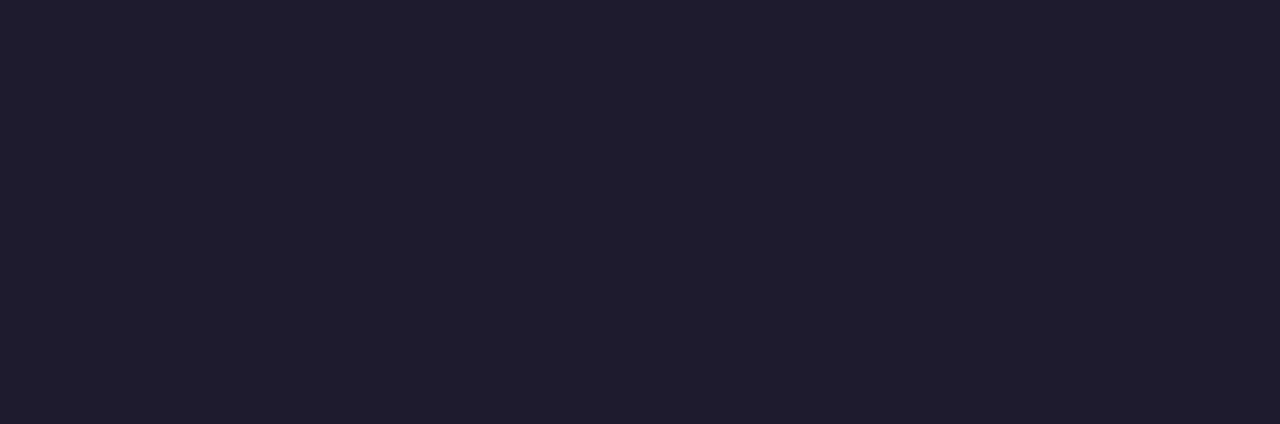
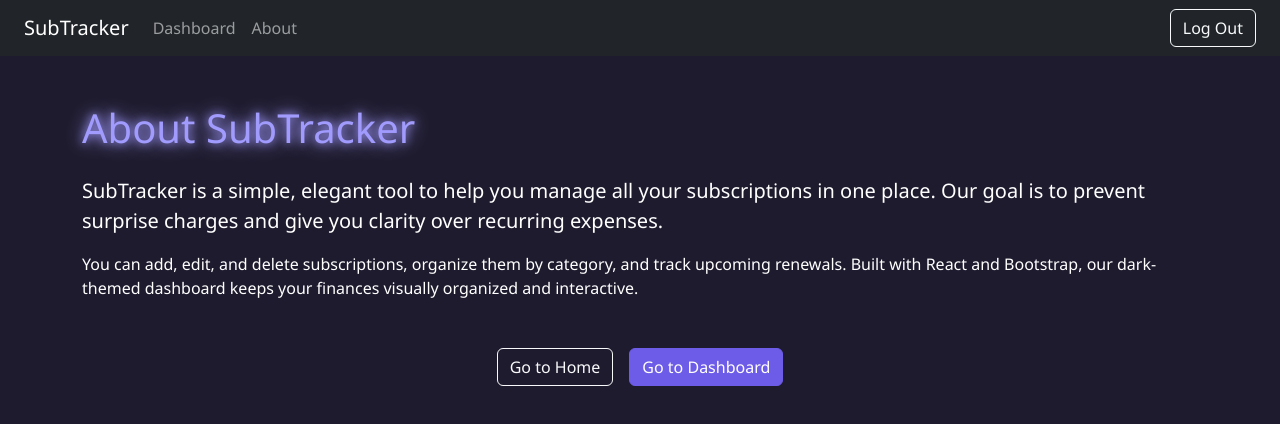
Before and after one commit to ReedyBranch/sub-tracker, a React (Vite) app in the folder frontend/: page /about in a window 1280 px wide. Before the commit this address had no page. Shown: the top 424 px of the page. Built offline with nearby package versions, Linux system fonts and the light colour scheme.

Commit message:
Added an about page and added routing to that page in order to get back to home. Also introduced some fixes for editing mode for a subscription in which user was not able to get out of edit more. Further fixed changes with form remining populated when a user decides to get our of edit mode.

```diff
--- a/frontend/src/App.tsx
+++ b/frontend/src/App.tsx
@@ -4,6 +4,7 @@ import Register from "./pages/Register";
 import Login from "./pages/Login";
 import SubDashboard from "./pages/SubDashboard";
 import PrivateRoute from "./routes/PrivateRoute";
+import About from "./pages/About";
 
 function App() {
   return (
@@ -11,6 +12,9 @@ function App() {
       <Route path="/" element={<Home />} />
       <Route path="/register" element={<Register />} />
       <Route path="/login" element={<Login />} />
+      <Route path="/about" element={<About />} />
+
+      {/* Private route for the dashboard */}
       <Route
         path="/dashboard"
         element={
--- a/frontend/src/components/NavBar.tsx
+++ b/frontend/src/components/NavBar.tsx
@@ -1,4 +1,4 @@
-import { useNavigate } from "react-router-dom";
+import { useNavigate, Link } from "react-router-dom";
 import "bootstrap/dist/css/bootstrap.min.css";
 
 function NavBar() {
@@ -10,13 +10,41 @@ function NavBar() {
   };
 
   return (
-    <nav className="navbar navbar-expand-lg navbar-light bg-light px-4">
-      <a className="navbar-brand" href="/">
+    <nav className="navbar navbar-expand-lg navbar-dark bg-dark px-4">
+      <Link className="navbar-brand" to="/">
         SubTracker
-      </a>
+      </Link>
 
-      <div className="ml-auto">
-        <button className="btn btn-outline-danger" onClick={handleLogout}>
+      <button
+        className="navbar-toggler"
+        type="button"
+        data-bs-toggle="collapse"
+        data-bs-target="#navbarNav"
+        aria-controls="navbarNav"
+        aria-expanded="false"
+        aria-label="Toggle navigation"
+      >
+        <span className="navbar-toggler-icon"></span>
+      </button>
+
+      <div className="collapse navbar-collapse" id="navbarNav">
+        <ul className="navbar-nav me-auto">
+          <li className="nav-item">
+            <Link className="nav-link" to="/dashboard">
+              Dashboard
+            </Link>
+          </li>
+          <li className="nav-item">
+            <Link className="nav-link" to="/about">
+              About
+            </Link>
+          </li>
+        </ul>
+
+        <button
+          className="btn btn-outline-light ms-auto"
+          onClick={handleLogout}
+        >
           Log Out
         </button>
       </div>
--- a/frontend/src/components/SubForm.tsx
+++ b/frontend/src/components/SubForm.tsx
@@ -25,17 +25,14 @@ const SubForm: React.FC<SubscriptionFormProps> = ({
   onSubmit,
   initialData,
 }) => {
-  const [name, setName] = useState(initialData?.name || "");
-  const [price, setPrice] = useState(initialData?.price || 0);
-  const [startDate, setStartDate] = useState(initialData?.startDate || "");
-  const [category, setCategory] = useState(initialData?.category || "");
-  const [paymentMethod, setPaymentMethod] = useState(
-    initialData?.paymentMethod || ""
-  );
-  const [frequency, setFrequency] = useState(
-    initialData?.frequency || "monthly"
-  );
+  const [name, setName] = useState("");
+  const [price, setPrice] = useState(0);
+  const [startDate, setStartDate] = useState("");
+  const [category, setCategory] = useState("");
+  const [paymentMethod, setPaymentMethod] = useState("");
+  const [frequency, setFrequency] = useState("monthly");
 
+  // ✅ Update form fields whenever initialData changes (or is cleared)
   useEffect(() => {
     if (initialData) {
       setName(initialData.name);
@@ -44,6 +41,14 @@ const SubForm: React.FC<SubscriptionFormProps> = ({
       setCategory(initialData.category);
       setPaymentMethod(initialData.paymentMethod);
       setFrequency(initialData.frequency);
+    } else {
+      // Clear form when exiting edit mode
+      setName("");
+      setPrice(0);
+      setStartDate("");
+      setCategory("");
+      setPaymentMethod("");
+      setFrequency("monthly");
     }
   }, [initialData]);
 
@@ -74,14 +79,6 @@ const SubForm: React.FC<SubscriptionFormProps> = ({
 
     try {
       await onSubmit(newSubscription);
-      if (!initialData) {
-        setName("");
-        setPrice(0);
-        setStartDate("");
-        setCategory("");
-        setPaymentMethod("");
-        setFrequency("monthly");
-      }
     } catch (error) {
       console.error("Failed to submit subscription:", error);
     }
--- /dev/null
+++ b/frontend/src/pages/About.tsx
@@ -0,0 +1,44 @@
+import { useNavigate } from "react-router-dom";
+import NavBar from "../components/NavBar";
+
+function About() {
+  const navigate = useNavigate();
+
+  return (
+    <>
+      <NavBar />
+      <div className="container py-5 text-white fade-in">
+        <h1 className="text-glow mb-4">About SubTracker</h1>
+        <p className="lead">
+          SubTracker is a simple, elegant tool to help you manage all your
+          subscriptions in one place. Our goal is to prevent surprise charges
+          and give you clarity over recurring expenses.
+        </p>
+        <p>
+          You can add, edit, and delete subscriptions, organize them by
+          category, and track upcoming renewals. Built with React and Bootstrap,
+          our dark-themed dashboard keeps your finances visually organized and
+          interactive.
+        </p>
+
+        {/* ✅ Button Row */}
+        <div className="mt-5 d-flex gap-3 justify-content-center">
+          <button
+            className="btn btn-outline-light"
+            onClick={() => navigate("/")}
+          >
+            Go to Home
+          </button>
+          <button
+            className="btn btn-primary"
+            onClick={() => navigate("/dashboard")}
+          >
+            Go to Dashboard
+          </button>
+        </div>
+      </div>
+    </>
+  );
+}
+
+export default About;
--- a/frontend/src/pages/Login.tsx
+++ b/frontend/src/pages/Login.tsx
@@ -1,10 +1,10 @@
 import { useState } from "react";
-import { useNavigate } from "react-router-dom";
-import { loginUser } from "../api/auth.api"; // Make sure this function exists
+import { useNavigate, Link } from "react-router-dom";
+import { loginUser } from "../api/auth.api";
+import NavBar from "../components/NavBar";
 
 function Login() {
   const navigate = useNavigate();
-
   const [email, setEmail] = useState("");
   const [password, setPassword] = useState("");
 
@@ -23,7 +23,7 @@ function Login() {
       const token = response?.data?.token;
 
       if (token) {
-        localStorage.setItem("token", token); // save the token
+        localStorage.setItem("token", token);
         navigate("/dashboard");
       } else {
         alert("Login failed: No token returned.");
@@ -56,19 +56,21 @@ function Login() {
   };
 
   return (
-    <div className="d-flex justify-content-center align-items-center vh-100 bg-light">
+    <>
+      <NavBar />
+      <div className="d-flex justify-content-center align-items-center vh-100 login-container fade-in">
         <form
           onSubmit={handleSubmit}
-        className="p-4 border rounded bg-white"
+          className="p-4 rounded glass-card"
           style={{ maxWidth: 400, width: "100%" }}
         >
-        <h2 className="mb-4 text-center">Login</h2>
+          <h2 className="mb-4 text-center text-glow">Login</h2>
 
           <div className="mb-3">
             <label className="form-label">Email</label>
             <input
               type="email"
-            className="form-control"
+              className="form-control dark-input"
               value={email}
               onChange={(e) => setEmail(e.target.value)}
               required
@@ -79,7 +81,7 @@ function Login() {
             <label className="form-label">Password</label>
             <input
               type="password"
-            className="form-control"
+              className="form-control dark-input"
               value={password}
               onChange={(e) => setPassword(e.target.value)}
               required
@@ -90,11 +92,12 @@ function Login() {
             Log In
           </button>
 
-        <p className="text-center mt-3 small">
-          Don’t have an account? <a href="/register">Register</a>
+          <p className="text-center mt-3 small text-light">
+            Don’t have an account? <Link to="/register">Register</Link>
           </p>
         </form>
       </div>
+    </>
   );
 }
 
--- a/frontend/src/pages/Register.tsx
+++ b/frontend/src/pages/Register.tsx
@@ -1,10 +1,10 @@
 import { useState } from "react";
-import { useNavigate } from "react-router-dom";
+import { useNavigate, Link } from "react-router-dom";
 import { registerUser } from "../api/auth.api";
+import NavBar from "../components/NavBar";
 
 function Register() {
   const navigate = useNavigate();
-
   const [name, setName] = useState("");
   const [email, setEmail] = useState("");
   const [password, setPassword] = useState("");
@@ -41,19 +41,21 @@ function Register() {
   };
 
   return (
-    <div className="d-flex justify-content-center align-items-center vh-100 bg-light">
+    <>
+      <NavBar />
+      <div className="d-flex justify-content-center align-items-center vh-100 register-container fade-in">
         <form
           onSubmit={handleSubmit}
-        className="p-4 border rounded bg-white"
+          className="p-4 rounded glass-card"
           style={{ maxWidth: 400, width: "100%" }}
         >
-        <h2 className="mb-4 text-center">Register</h2>
+          <h2 className="mb-4 text-center text-glow">Register</h2>
 
           <div className="mb-3">
             <label className="form-label">Name</label>
             <input
               type="text"
-            className="form-control"
+              className="form-control dark-input"
               value={name}
               onChange={(e) => setName(e.target.value)}
               required
@@ -64,7 +66,7 @@ function Register() {
             <label className="form-label">Email</label>
             <input
               type="email"
-            className="form-control"
+              className="form-control dark-input"
               value={email}
               onChange={(e) => setEmail(e.target.value)}
               required
@@ -75,7 +77,7 @@ function Register() {
             <label className="form-label">Password</label>
             <input
               type="password"
-            className="form-control"
+              className="form-control dark-input"
               value={password}
               onChange={(e) => setPassword(e.target.value)}
               required
@@ -86,11 +88,12 @@ function Register() {
             Register
           </button>
 
-        <p className="text-center mt-3 small">
-          Already have an account? <a href="/login">Login</a>
+          <p className="text-center mt-3 small text-light">
+            Already have an account? <Link to="/login">Login</Link>
           </p>
         </form>
       </div>
+    </>
   );
 }
 
--- a/frontend/src/pages/SubDashboard.tsx
+++ b/frontend/src/pages/SubDashboard.tsx
@@ -160,6 +160,7 @@ function SubDashboard() {
             <h5 className="card-title mb-3">
               {editingSub ? "Edit Subscription" : "Add Subscription"}
             </h5>
+
             <SubForm
               onSubmit={
                 editingSub ? handleEditSubscription : handleAddSubscription
@@ -177,6 +178,17 @@ function SubDashboard() {
                   : undefined
               }
             />
+
+            {editingSub && (
+              <div className="text-end mt-3">
+                <button
+                  className="btn btn-outline-secondary btn-sm"
+                  onClick={() => setEditingSub(null)}
+                >
+                  Cancel Edit
+                </button>
+              </div>
+            )}
           </div>
         </div>
 
```
Lines whose indentation alone changed are shown as unchanged.
